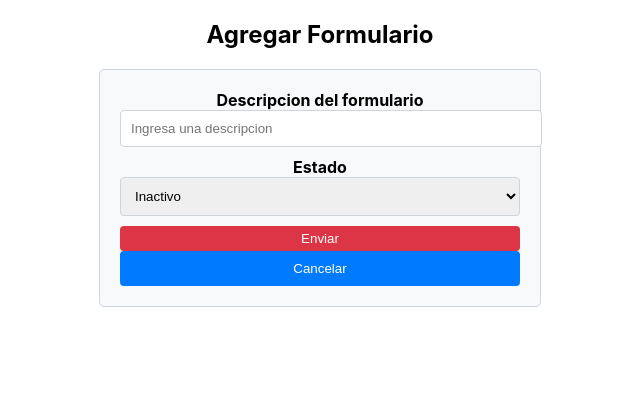
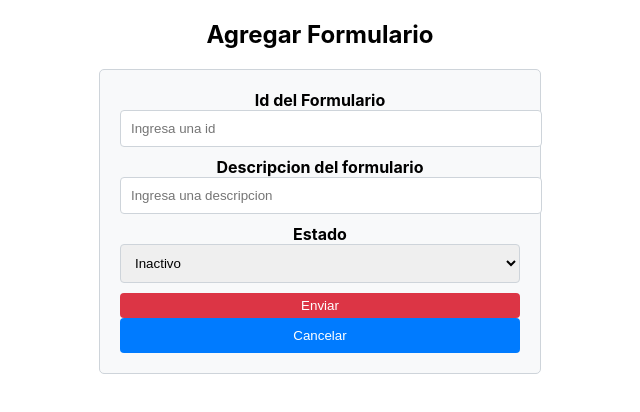
Before and after one commit to Isaacfv2404/ReactAplicada, a React (Create React App) app: page /AddForm in a window 1280 px wide. Shown: the top 412 px of the page, without its empty margins (320-960 px from the left). Built offline with nearby package versions, Linux system fonts and the light colour scheme.

Commit message:
Update AddForm.js

```diff
--- a/src/modulo/AddForm.js
+++ b/src/modulo/AddForm.js
@@ -7,12 +7,13 @@ export default function AddForm() {
     let navigate = useNavigate()
 
     const [form, setForm] = useState({
+        id: "",
         descriptionForm: "",
         isEnable: false
 
     })
 
-    const { descriptionForm, isEnable } = form
+    const { id, descriptionForm, isEnable } = form
 
     const onInputChange = (e) => {
         setForm({ ...form, [e.target.name]: e.target.value })
@@ -43,6 +44,19 @@ export default function AddForm() {
                     <h2 className='text-center m-4'>Agregar Formulario</h2>
 
                     <form onSubmit={onSubmit}>
+
+                    <div className='mb-3'>
+                            <label htmlFor='id' className='form-label'>Id del Formulario</label>
+                            <input
+                                type='number'
+                                className='form-control'
+                                placeholder='Ingresa una id'
+                                name='id'
+                                value={id}
+                                onChange={onInputChange}
+                            />
+                        </div>
+
                         <div className='mb-3'>
                             <label htmlFor='descriptionForm' className='form-label'>Descripcion del formulario</label>
                             <input
```
